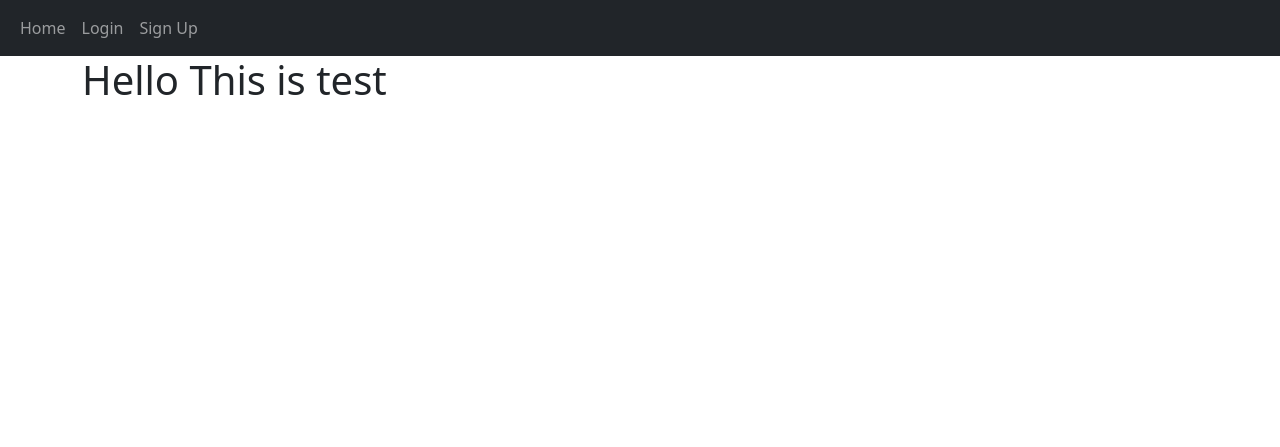
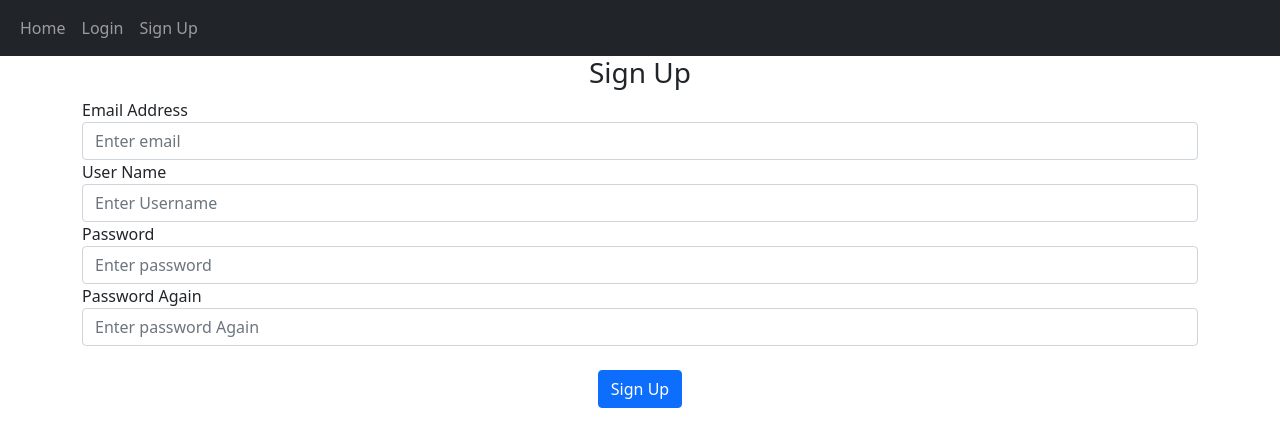
Before and after one commit to 5cientist/flask_blog, a Flask app: page /sign-up in a window 1280 px wide. Shown: the top 447 px of the page. Run offline with Flask 2, Linux system fonts and the light colour scheme.

Commit message:
signup page completed

```diff
--- a/website/templates/signup.html
+++ b/website/templates/signup.html
@@ -1 +1,45 @@
-{% extends "base.html" %} {% block title %} Home {% endblock%} {% block content %} <h1>Hello This is test </h1>{% endblock %}
+{% extends "base.html" %} {% block title %} Sign Up {% endblock%} {% block content
+    %}
+    <form action="" method="post">
+      <h3 align="center">Sign Up</h3>
+      <div class="form-group">
+        <label for="email">Email Address</label>
+        <input
+          type="text"
+          id="email"
+          name="email"
+          class="form-control"
+          placeholder="Enter email"
+        />
+        <label for="username">User Name</label>
+        <input
+          type="text"
+          id="username"
+          name="username"
+          class="form-control"
+          placeholder="Enter Username"
+        />
+        <label for="password">Password</label>
+        <input
+          type="password1"
+          id="password1"
+          name="password1"
+          class="form-control"
+          placeholder="Enter password"
+        />
+        <label for="password">Password Again</label>
+        <input
+          type="password2"
+          id="password2"
+          name="password2"
+          class="form-control"
+          placeholder="Enter password Again"
+        />
+        <br>
+    <div align="center">
+        <button class="btn btn-primary" type="submit">Sign Up</button>
+
+    </div>
+      </div>
+    </form>
+    {% endblock %}
```
